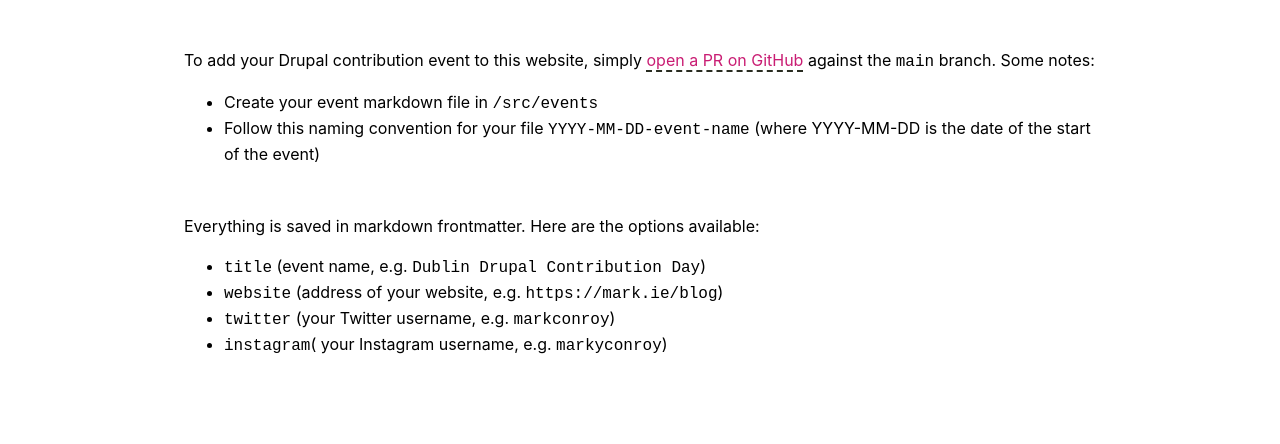
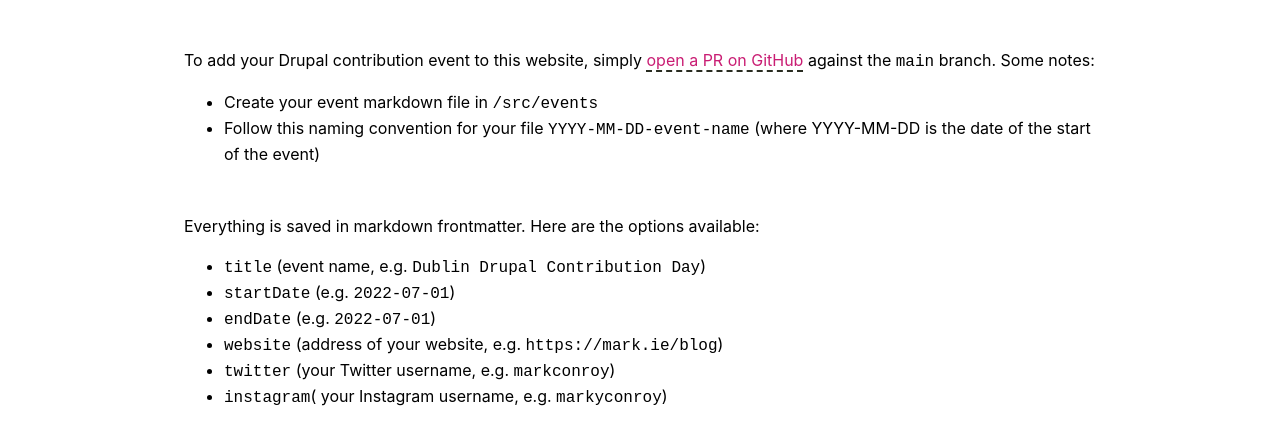
Before and after one commit to markconroy/drupal-contribution-event-calendar, a Gatsby site: page /add in a window 1280 px wide. Shown: the part 570-1014 px from the top of the page. Built offline with nearby package versions, Linux system fonts and the light colour scheme; Gatsby itself is replaced by a stand-in of ours.

Commit message:
adds notes for start and end date

```diff
--- a/src/pages/add.js
+++ b/src/pages/add.js
@@ -45,6 +45,12 @@
               <code>Dublin Drupal Contribution Day</code>)
             </li>
             <li>
+              <code>startDate</code> (e.g. <code>2022-07-01</code>)
+            </li>
+            <li>
+              <code>endDate</code> (e.g. <code>2022-07-01</code>)
+            </li>
+            <li>
               <code>website</code> (address of your website, e.g.{' '}
               <code>https://mark.ie/blog</code>)
             </li>
```
